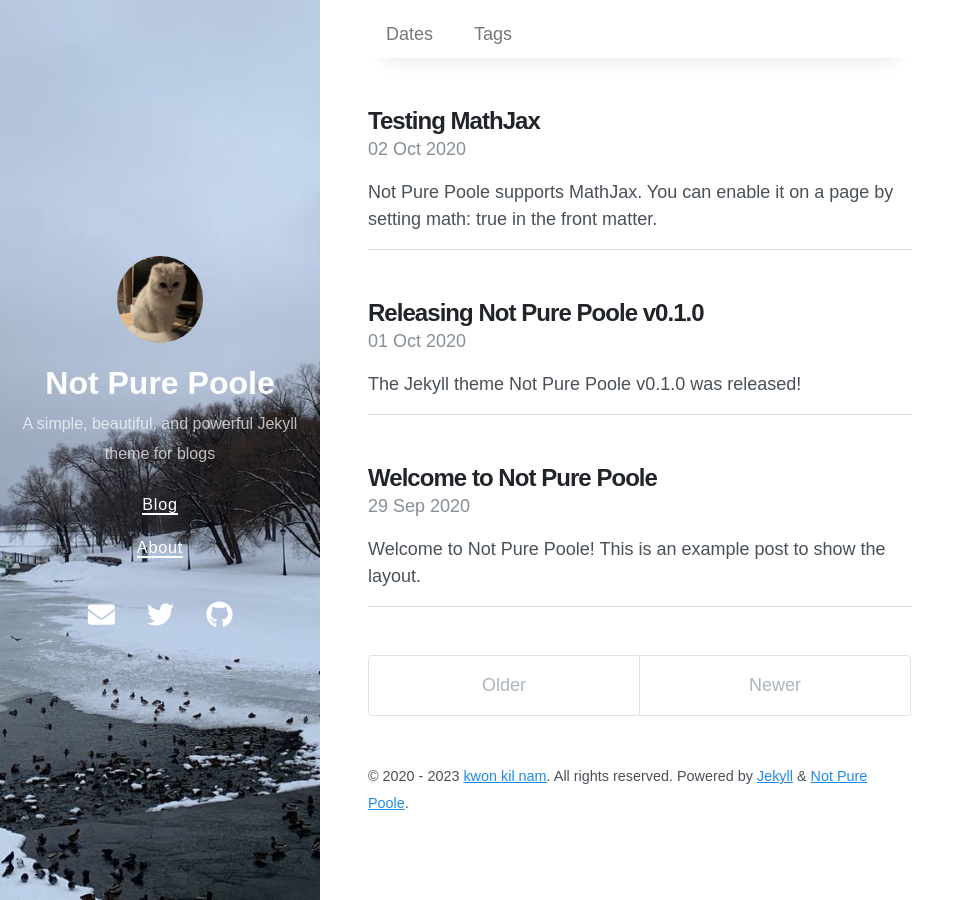
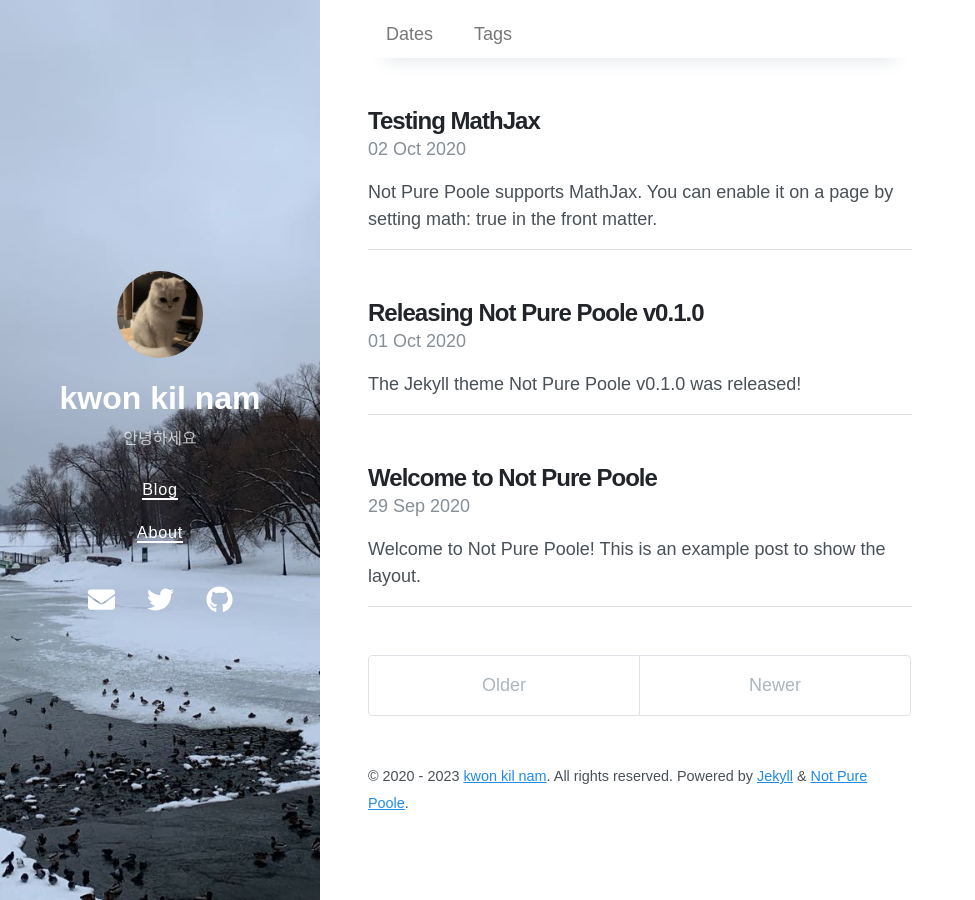
Before and after one commit to nimpa3201/nimpa3201.github.io, a Jekyll site: the page built from index.html, in a window 1280 px wide. Shown: the whole page, without its empty margins (0-975 px from the left). Built offline with Jekyll 4.4.1, drawn with Linux system fonts in a browser that asks for light colours; nearby versions of some CDN libraries; the list of posts is cut into pages by our own code.

Commit message:
profile change

```diff
--- a/_config.yml
+++ b/_config.yml
@@ -1,6 +1,6 @@
 # Setup
-title: Not Pure Poole
-description: A simple, beautiful, and powerful Jekyll theme for blogs
+title: kwon kil nam
+description: 안녕하세요
 url: https://nimpa3201.github.io/
 avatar: /avatar.jpeg
 paginate: 5
```
